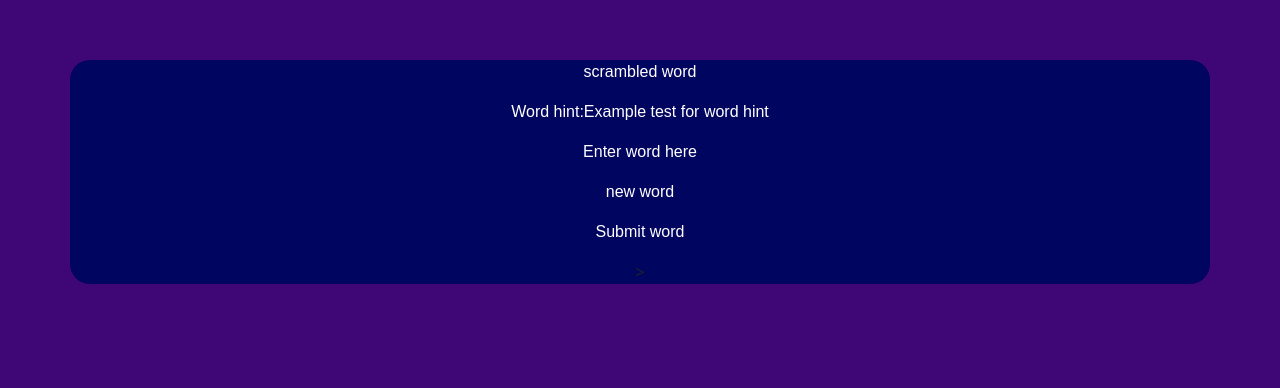
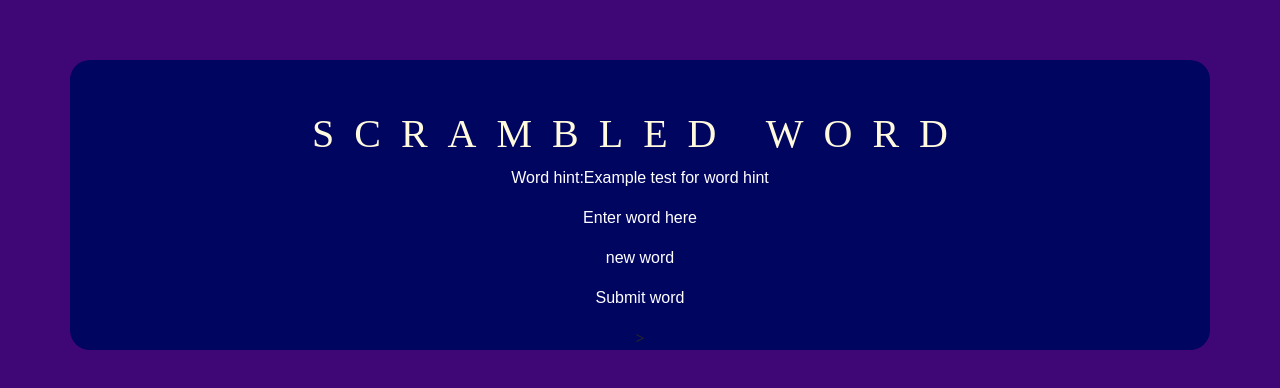
Before and after one commit to naomihunt25/space-scramble, a plain HTML site: page index.html in a window 1280 px wide. Shown: the part 180-568 px from the top of the page. Drawn offline with nearby package versions, Linux system fonts and the light colour scheme; a web font is replaced by a local one.

Commit message:
style: Added initial style of scrambled word

```diff
--- a/assets/css/style.css
+++ b/assets/css/style.css
@@ -15,7 +15,7 @@
 
 h1, h2, h3 {
     font-family: var(--secondary-font);
-    color: var(--secondary-color)
+    color: var(--secondary-color) !important;
 }
 
 p {
@@ -35,3 +35,11 @@ body {
     text-align: center;
     background-color: #000560;
 }
+
+/* Scrambled word styling */
+.container .word {
+    margin-top: 50px;
+    font-size: 2.5rem;
+    letter-spacing: 20px;
+    text-transform: uppercase;
+}
--- a/index.html
+++ b/index.html
@@ -29,12 +29,12 @@
         <!-- Main game content -->
         <div class="container">
             <div class="row justify-content-center">
-                <p class="word">scrambled word</p>
+                <h2 class="word">scrambled word</h2>
                 <div class="hint">
                     <p>Word hint:<span>Example test for word hint</span></p>
                 </div>
                 <div class="enter-word">
-                    <p>Enter word here</p< /div>
+                    <p>Enter word here</p</div>
                     <div>
                         <p class="new-word">new word</p>
                         <p class="submit-word">Submit word </p>
```
